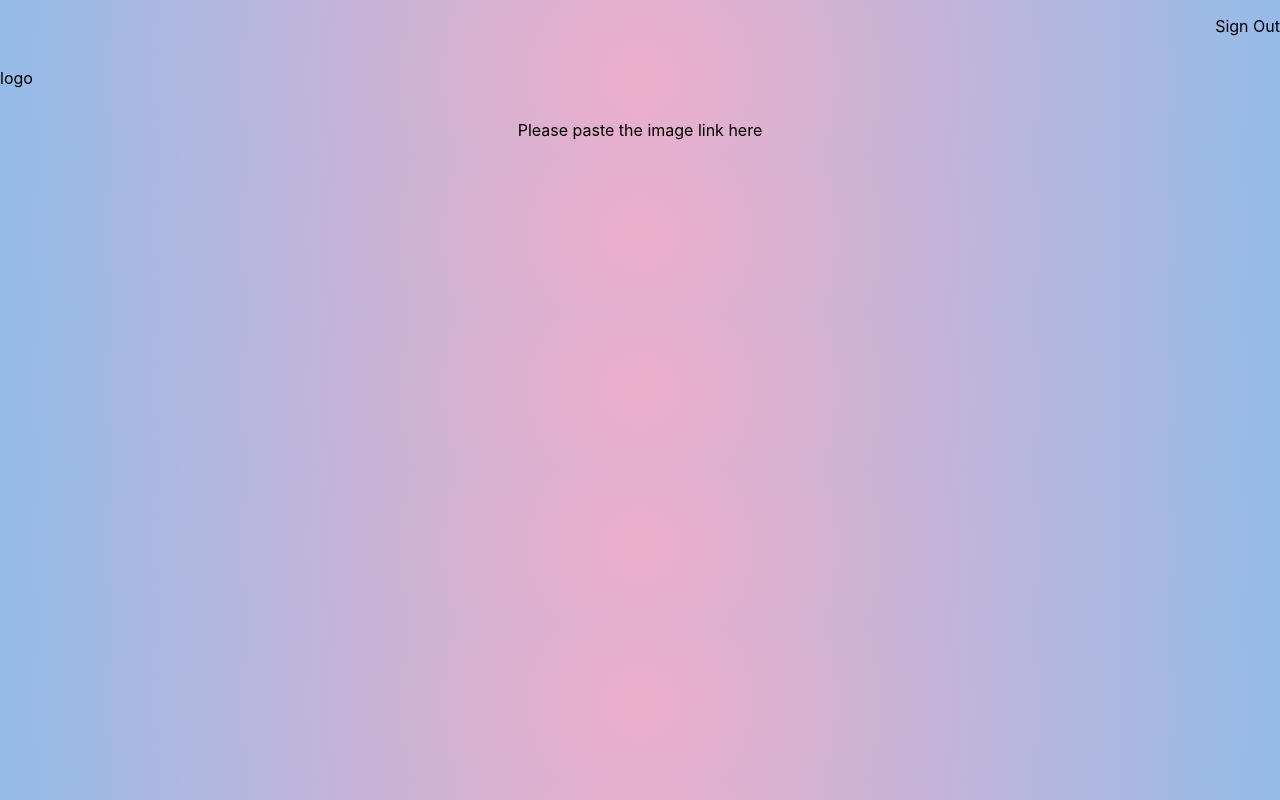
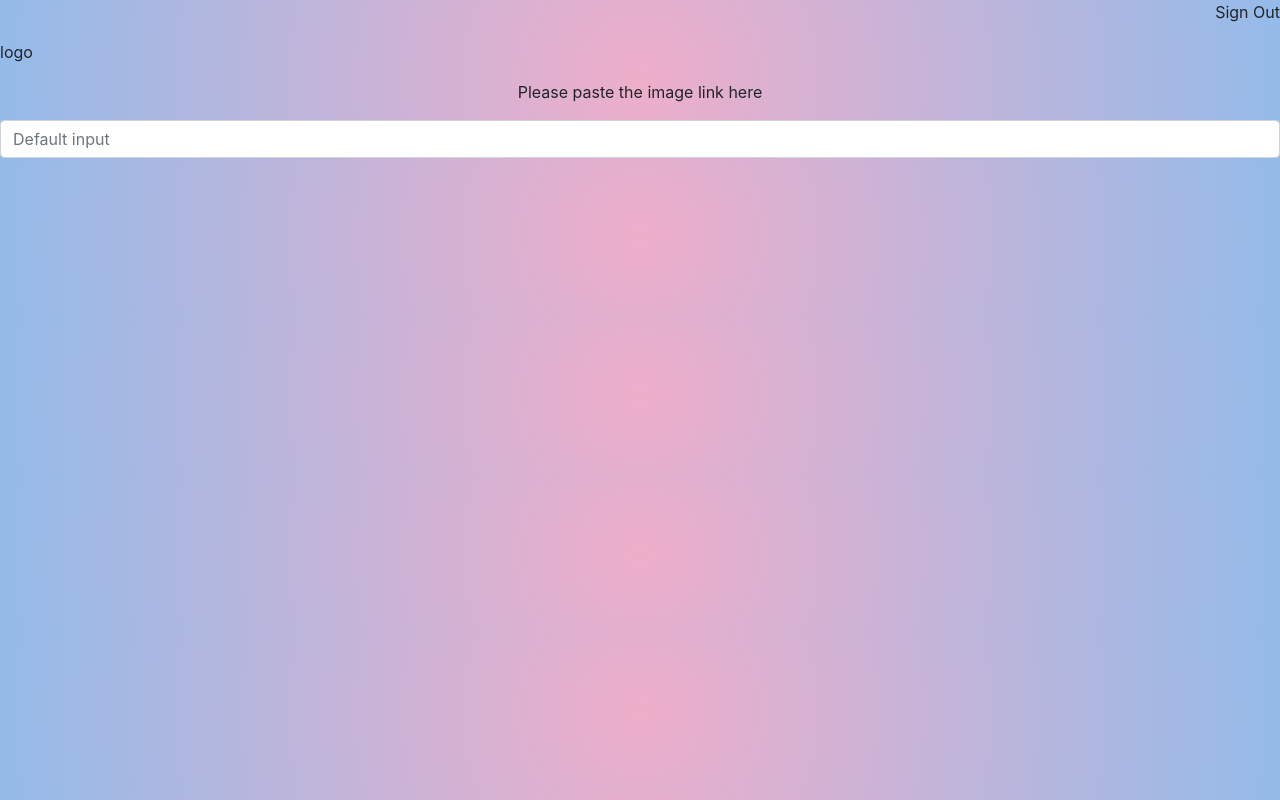
Before and after one commit to aadarshchhetry/SmartBrain-Face_Recognition, a React (Create React App) app: page / in a window 1280 px wide. Built offline with nearby package versions, Linux system fonts and the light colour scheme.

Commit message:
added bootstrap

```diff
--- a/public/index.html
+++ b/public/index.html
@@ -24,7 +24,9 @@
       work correctly both with client-side routing and a non-root public URL.
       Learn how to configure a non-root public URL by running `npm run build`.
     -->
-    <title>React App</title>
+    <link rel="stylesheet" href="https://stackpath.bootstrapcdn.com/bootstrap/4.3.1/css/bootstrap.min.css" integrity="sha384-ggOyR0iXCbMQv3Xipma34MD+dH/1fQ784/j6cY/iJTQUOhcWr7x9JvoRxT2MZw1T" crossorigin="anonymous">
+    <!--Bootstrap for the css addition in the application-->
+    <title>SmartBrain-FaceRecognition</title>
   </head>
   <body>
     <noscript>You need to enable JavaScript to run this app.</noscript>
--- a/src/components/ImageLinkForm/ImageLinkForm.js
+++ b/src/components/ImageLinkForm/ImageLinkForm.js
@@ -4,6 +4,7 @@ const ImageLinkForm = () => {
     return (
         <nav>
             <p>Please paste the image link here</p>
+            <input class="form-control" type="text" placeholder="Default input"></input>
         </nav>
     );
 }
```
